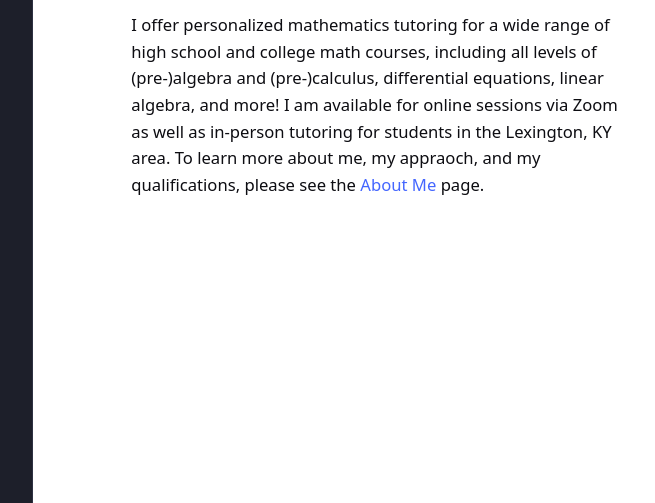
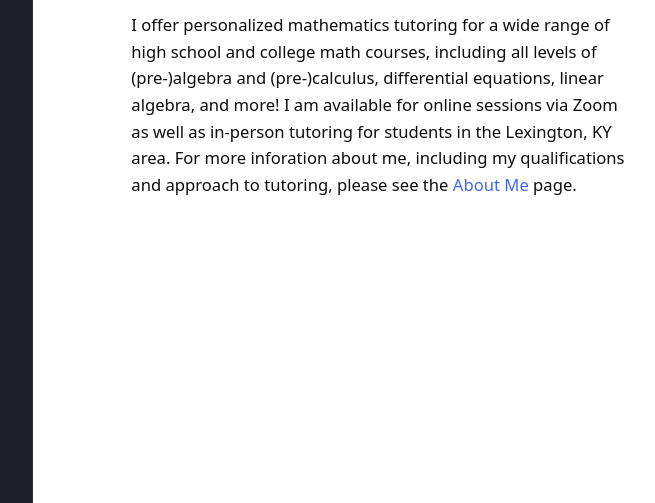
Before and after one commit to jordan-sawdy/jordan-sawdy.github.io, a Jekyll site: the page built from index.md, in a window 1280 px wide, cut to the strip 397-900 px from the top of the page. Shown: the whole strip, without its empty margins (268-923 px from the left). Built offline with Jekyll 4.4.1, drawn with Linux system fonts in a browser that asks for light colours; our own code applies the rules of GitHub Pages for plain Markdown files.

Commit message:
Update index.md

```diff
--- a/index.md
+++ b/index.md
@@ -7,6 +7,6 @@
 <div style="margin-top: 0px; margin-bottom: 0.5px;">
 I offer personalized mathematics tutoring for a wide range of high school and college math courses, including all levels of (pre-)algebra and (pre-)calculus, differential equations, linear algebra, and more! I am available for online sessions via Zoom as well as in-person tutoring for students in the Lexington, KY area.
 
-To learn more about me, my appraoch, and my qualifications, please see the <a href="https://jordan-sawdy.github.io/about/"> About Me </a> page.
+For more inforation about me, including my qualifications and approach to tutoring, please see the <a href="https://jordan-sawdy.github.io/about/"> About Me </a> page.
 
 </div>
```
